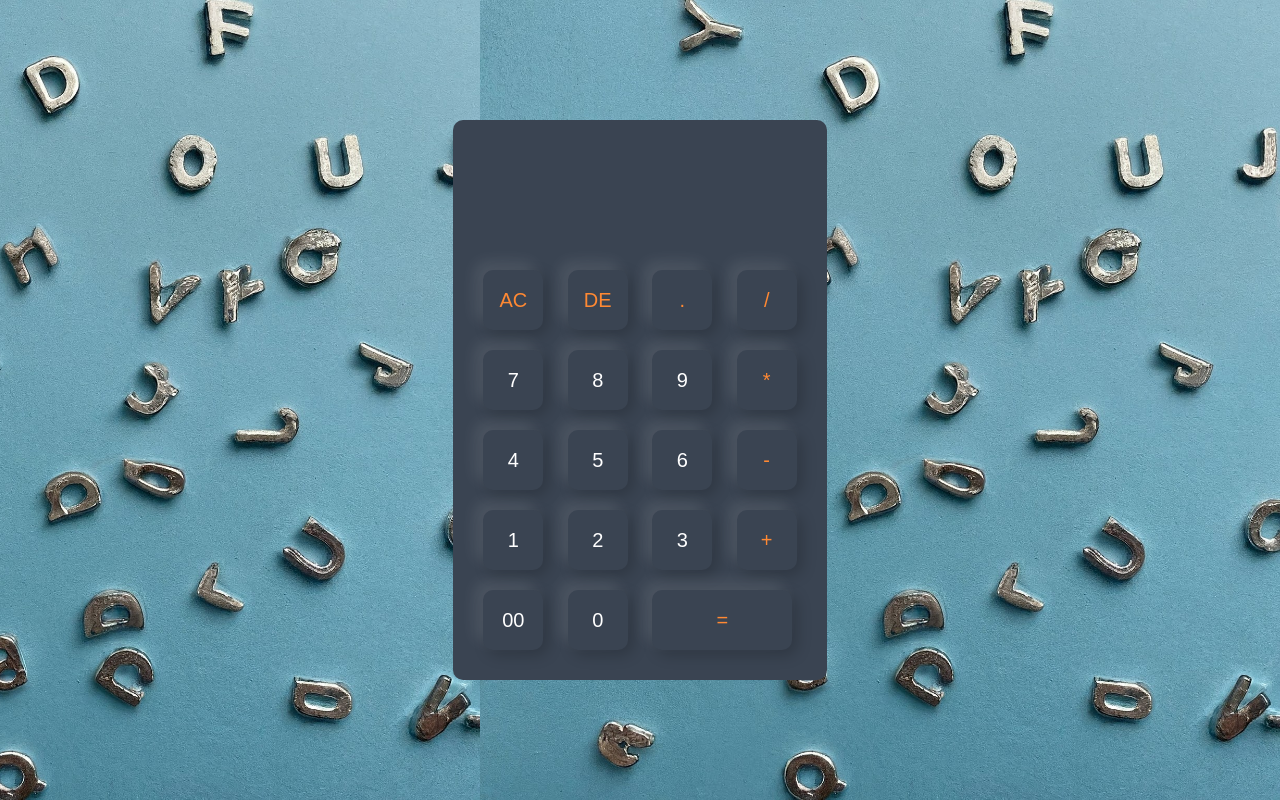
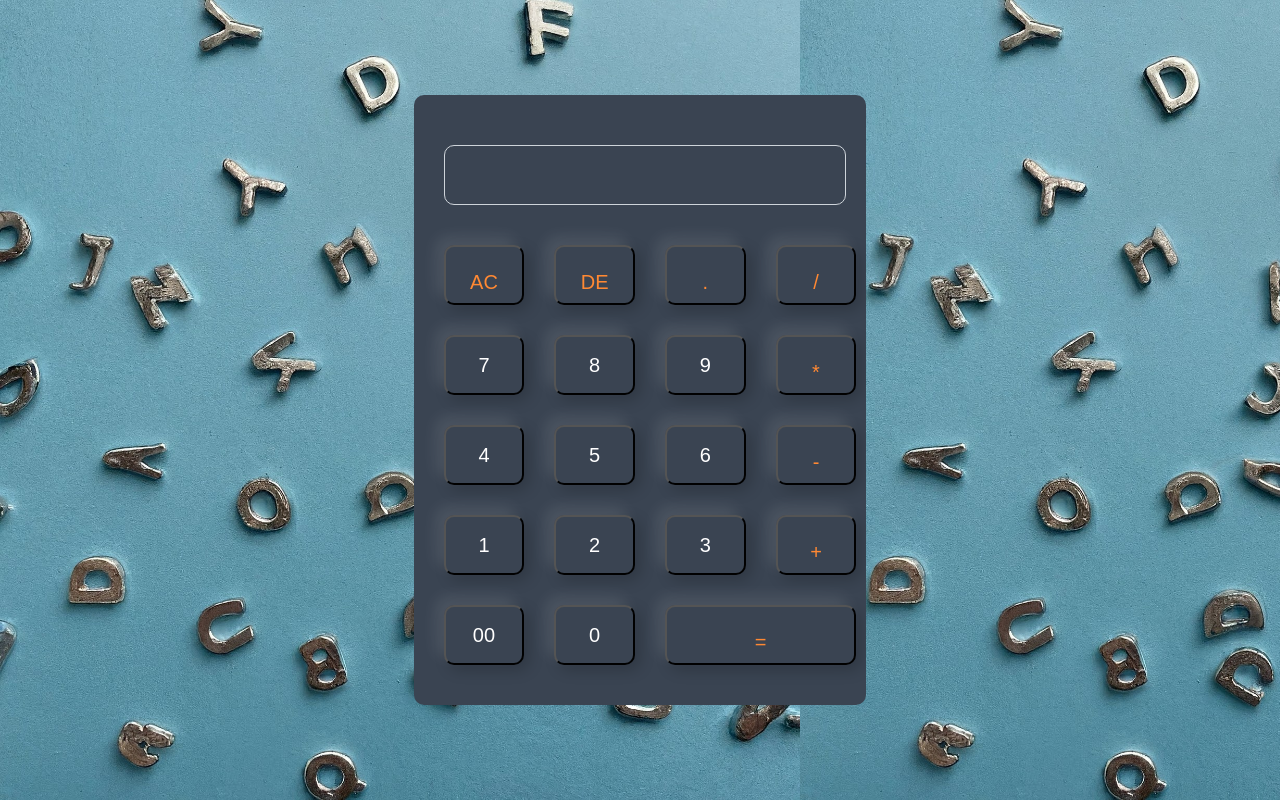
Before and after one commit to ADJ1ZGR8/Calculator, a plain HTML site: page index.html in a window 1280 px wide. Drawn offline with nearby package versions, Linux system fonts and the light colour scheme.

Commit message:
Add files via upload

```diff
--- a/index.html
+++ b/index.html
@@ -3,53 +3,87 @@
 <head>
     <meta charset="UTF-8">
     <meta name="viewport" content="width=device-width, initial-scale=1.0">
-    <meta http-equiv='cache-control' content='no-cache'>
-<meta http-equiv='expires' content='0'>
-<meta http-equiv='pragma' content='no-cache'>
+    <link rel="stylesheet" href="https://cdn.jsdelivr.net/npm/bootstrap@4.3.1/dist/css/bootstrap.min.css" integrity="sha384-ggOyR0iXCbMQv3Xipma34MD+dH/1fQ784/j6cY/iJTQUOhcWr7x9JvoRxT2MZw1T" crossorigin="anonymous">
     <link rel="stylesheet" href="style.css">
     <title>Adj calculator project</title>
 </head>
 <body>
     <div class="container">
         <div class="calculator">
-            <form action="">
+            <form>
                 <div class="display">
-                    <input type="text" name="display">
+                    <input type="text" name="display" class="form-control">
                 </div>
-                <div>
-                    <input type="button" value="AC" onclick="display.value = '' " class="operator">
-                    <input type="button" value="DE" onclick="display.value = display.value.toString().slice(0,-1)" class="operator">
-                    <input type="button" value="." onclick="display.value += '.' " class="operator">
-                    <input type="button" value="/" onclick="display.value += '/' " class="operator">
+                <div class="row">
+                    <div class="col-lg-3 col-sm-6 col-md-3">
+                        <input type="button" value="AC" onclick="display.value = '' " class="operator btn-block">
+                    </div>
+                    <div class="col-lg-3 col-sm-6 col-md-3">
+                        <input type="button" value="DE" onclick="display.value = display.value.toString().slice(0,-1)" class="operator btn-block">
+                    </div>
+                    <div class="col-lg-3 col-sm-6 col-md-3">
+                        <input type="button" value="." onclick="display.value += '.' " class="operator btn-block">
+                    </div>
+                    <div class=" col-lg-3 col-sm-6 col-md-3">
+                        <input type="button" value="/" onclick="display.value += '/' " class="operator btn-block">
+                    </div>
                 </div>
-                <div>
-                    <input type="button" value="7" onclick="display.value += '7' ">
-                    <input type="button" value="8" onclick="display.value += '8' ">
-                    <input type="button" value="9" onclick="display.value += '9' ">
-                    <input type="button" value="*" onclick="display.value += '*' " class="operator">
+                <div class="row">
+                    <div class="col-lg-3 col-sm-6 col-md-3">
+                        <input type="button" value="7" onclick="display.value += '7' " class="btn-block">
+                    </div>
+                    <div class="col-lg-3 col-sm-6 col-md-3">
+                        <input type="button" value="8" onclick="display.value += '8' " class="btn-block">
+                    </div>
+                    <div class="col-lg-3 col-sm-6 col-md-3">
+                        <input type="button" value="9" onclick="display.value += '9' " class="btn-block">
+                    </div>
+                    <div class="col-lg-3 col-sm-6 col-md-3">
+                        <input type="button" value="*" onclick="display.value += '*' " class="operator btn-block">
+                    </div>
                 </div>
-                <div>
-                    <input type="button" value="4" onclick="display.value += '4' ">
-                    <input type="button" value="5" onclick="display.value += '5' ">
-                    <input type="button" value="6" onclick="display.value += '6' ">
-                    <input type="button" value="-" onclick="display.value += '-' " class="operator">
+                <div class="row">
+                    <div class="col-lg-3 col-sm-6 col-md-3">
+                        <input type="button" value="4" onclick="display.value += '4' " class="btn-block">
+                    </div>
+                    <div class="col-lg-3 col-sm-6 col-md-3">
+                        <input type="button" value="5" onclick="display.value += '5' " class="btn-block">
+                    </div>
+                    <div class="col-lg-3 col-sm-6 col-md-3">
+                        <input type="button" value="6" onclick="display.value += '6' " class="btn-block">
+                    </div>
+                    <div class="col-lg-3 col-sm-6 col-md-3">
+                        <input type="button" value="-" onclick="display.value += '-' " class="operator btn-block">
+                    </div>
                 </div>
-                <div>
-                    <input type="button" value="1" onclick="display.value += '1' ">
-                    <input type="button" value="2" onclick="display.value += '2' ">
-                    <input type="button" value="3" onclick="display.value += '3' ">
-                    <input type="button" value="+" onclick="display.value += '+' " class="operator">
+                <div class="row">
+                    <div class="col-lg-3 col-sm-6 col-md-3" >
+                        <input type="button" value="1" onclick="display.value += '1' " class="btn-block">
+                    </div>
+                    <div class="col-lg-3 col-sm-6 col-md-3">
+                        <input type="button" value="2" onclick="display.value += '2' " class="btn-block">
+                    </div>
+                    <div class="col-lg-3 col-sm-6 col-md-3">
+                        <input type="button" value="3" onclick="display.value += '3' " class="btn-block">
+                    </div>
+                    <div class="col-lg-3 col-sm-6 col-md-3">
+                        <input type="button" value="+" onclick="display.value += '+' " class="operator btn-block">
+                    </div>
                 </div>
-                <div>
-                    <input type="button" value="00" onclick="display.value += '00' ">
-                    <input type="button" value="0"  onclick="display.value += '0' ">
-                    <input type="button" value="=" onclick="display.value = eval(display.value)" class="equal operator">
+                <div class="row">
+                    <div class="col-lg-3 col-sm-6 col-md-3">
+                        <input type="button" value="00" onclick="display.value += '00' " class="btn-block">
+                    </div>
+                    <div class="col-lg-3 col-sm-6 col-md-3">
+                        <input type="button" value="0"  onclick="display.value += '0' " class="btn-block">
+                    </div>
+                    <div class="col-lg-6 col-sm-6 col-md-12" >
+                        <input type="button" value="=" onclick="display.value = eval(display.value)" class="equal operator btn-block">
+                    </div>
                 </div>
             </form>
-
+        </div>
     </div>
-</div>
-
-   <script src="index.js"></script>
+    <script src="index.js"></script>
 </body>
 </html>
--- a/style.css
+++ b/style.css
@@ -11,23 +11,36 @@
     height: 100vh;
     /* background: #e3f9ff; */
     background-image: url(adj.jpg);
-    background-position: 100%;
+    /* background-position: 100%; */
     background-size: contain;
     background-attachment: fixed;
     display: flex;
     align-items: center;
     justify-content: center;
+
+        max-width: 100%
 }
 
-.calculator {
+/* .calculator {
     background-color: #3a4452;
     padding: 20px;
     border-radius: 10px;
 
+} */
+
+.calculator {
+    background-color: #3a4452;
+    padding: 20px 20px 20px 20px;
+    border-radius: 10px;
+    overflow-y: auto;
+    max-height: 100vh;
 }
 
+.calculator::-webkit-scrollbar {
+    width: 10px; }
+
 .calculator form input {
-    border: 0;
+    border: 1;
     outline: 0;
     width: 60px;
     height: 60px;
@@ -51,6 +64,7 @@ form .display input {
     flex: 1;
     font-size: 45px;
     box-shadow: none;
+    margin-right: 0px
 }
 
 form div .equal {
@@ -59,4 +73,13 @@ form div .equal {
 
 form input.operator {
     color: #ff8933;
+    padding: 20px;
 }
+
+.calculator form .row {
+    margin-bottom: 10px; /* Add some spacing between rows */
+}
+
+.calculator form input.btn-block {
+    width: 100%; /* Make buttons occupy 100% width */
+}
```
